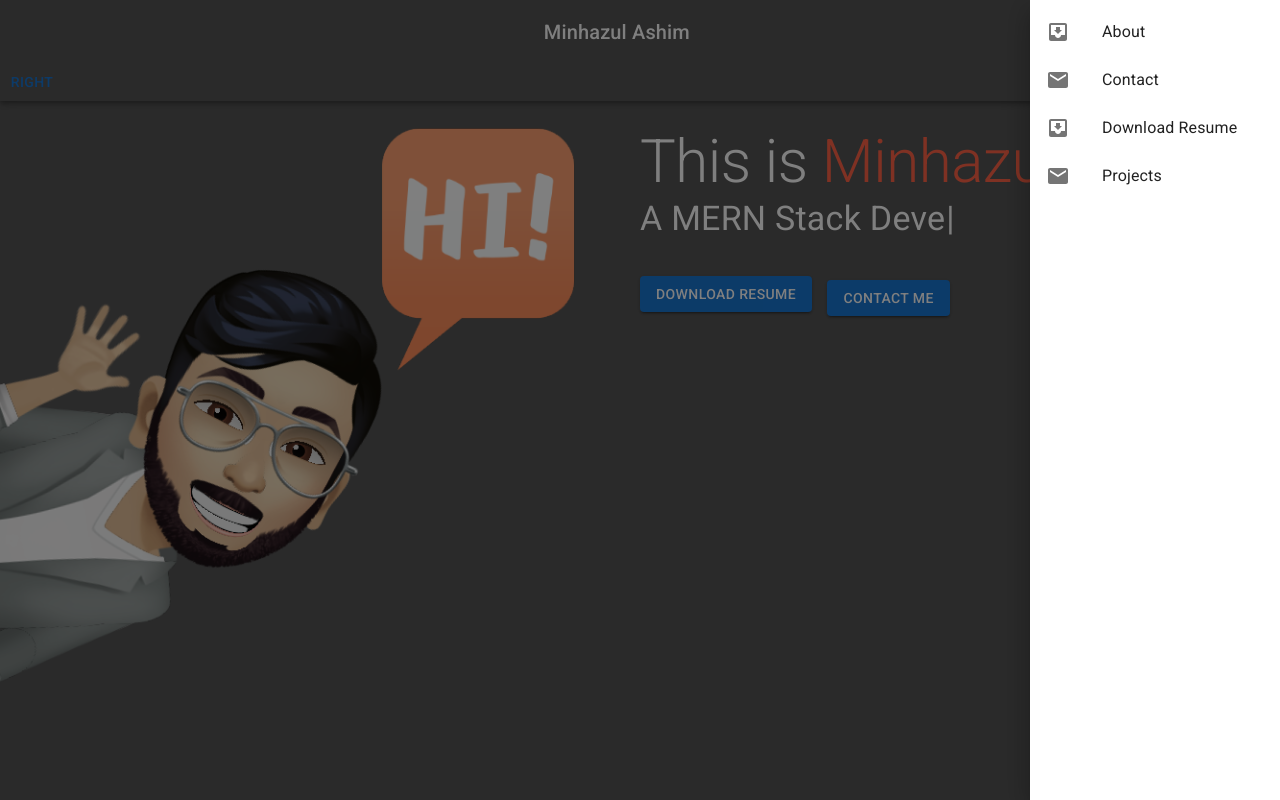
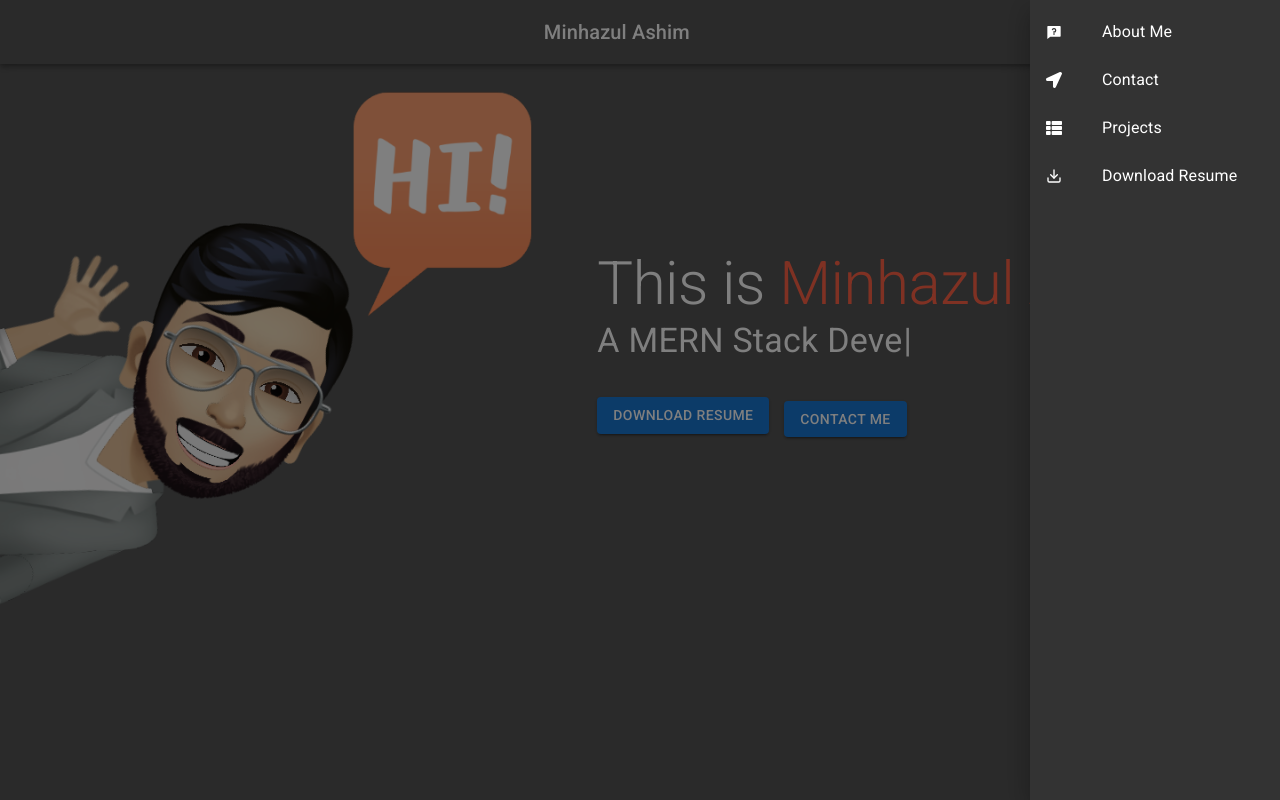
Before and after one commit to minhazul-ashim/minhazul-ashim-clientSide, a React (Create React App) app: page / in a window 1280 px wide. Both pictures are taken after a click on the button "DRAWER". Built offline with nearby package versions, Linux system fonts and the light colour scheme.

Commit message:
banner section almost designed

```diff
--- a/package.json
+++ b/package.json
@@ -13,6 +13,7 @@
     "@testing-library/user-event": "^12.8.3",
     "react": "^17.0.2",
     "react-dom": "^17.0.2",
+    "react-icons": "^4.3.1",
     "react-scripts": "4.0.3",
     "styled-components": "^5.3.3",
     "typed.js": "^2.0.12",
--- a/src/components/Drawer/Drawer.js
+++ b/src/components/Drawer/Drawer.js
@@ -1,25 +1,16 @@
 import * as React from 'react';
 import Box from '@mui/material/Box';
 import Drawer from '@mui/material/Drawer';
-import Button from '@mui/material/Button';
 import List from '@mui/material/List';
-import Divider from '@mui/material/Divider';
 import ListItem from '@mui/material/ListItem';
 import ListItemIcon from '@mui/material/ListItemIcon';
 import ListItemText from '@mui/material/ListItemText';
-import InboxIcon from '@mui/icons-material/MoveToInbox';
-import MailIcon from '@mui/icons-material/Mail';
+import { RiQuestionnaireFill } from 'react-icons/ri'
+import { FaLocationArrow } from 'react-icons/fa'
+import { FaThList } from 'react-icons/fa'
+import { FiDownload } from 'react-icons/fi'
 
 export default function Menu({ toggle, setToggle }) {
-
-    console.log(toggle, setToggle)
-
-    // const [state, setState] = React.useState({
-    //     top: false,
-    //     left: false,
-    //     bottom: false,
-    //     right: false,
-    // });
 
     const toggleDrawer = (anchor, open) => (event) => {
         if (event.type === 'keydown' && (event.key === 'Tab' || event.key === 'Shift')) {
@@ -31,38 +22,51 @@ export default function Menu({ toggle, setToggle }) {
 
     const list = (anchor) => (
         <Box
-            sx={{ width: anchor === 'top' || anchor === 'bottom' ? 'auto' : 250 }}
+            sx={{ width: anchor === 'top' || anchor === 'bottom' ? 'auto' : 250, background: '#333', height: '100vh', color: 'white' }}
             role="presentation"
             onClick={toggleDrawer(anchor, false)}
             onKeyDown={toggleDrawer(anchor, false)}
         >
             <List>
-                {['About', 'Contact', 'Download Resume', 'Projects'].map((text, index) => (
-                    <ListItem button key={text}>
-                        <ListItemIcon>
-                            {index % 2 === 0 ? <InboxIcon /> : <MailIcon />}
+                <ListItem button>
+                    <ListItemIcon sx={{color: 'white'}}>
+                        <RiQuestionnaireFill />
                     </ListItemIcon>
-                        <ListItemText primary={text} />
+                    <ListItemText primary={'About Me'} />
                 </ListItem>
-                ))}
+                <ListItem button>
+                    <ListItemIcon sx={{color: 'white'}}>
+                        <FaLocationArrow />
+                    </ListItemIcon>
+                    <ListItemText primary={'Contact'} />
+                </ListItem>
+                <ListItem button>
+                    <ListItemIcon sx={{color: 'white'}}>
+                        <FaThList />
+                    </ListItemIcon>
+                    <ListItemText primary={'Projects'} />
+                </ListItem>
+                <ListItem button>
+                    <ListItemIcon sx={{color: 'white'}}>
+                        <FiDownload />
+                    </ListItemIcon>
+                    <ListItemText primary={'Download Resume'} />
+                </ListItem>
             </List>
         </Box>
     );
 
     return (
         <div>
-            {['right'].map((anchor) => (
-                <React.Fragment key={anchor}>
-                    <Button onClick={toggleDrawer(anchor, true)}>{anchor}</Button>
+            <React.Fragment key={'right'}>
                 <Drawer
-                        anchor={anchor}
-                        open={toggle[anchor]}
-                        onClose={toggleDrawer(anchor, false)}
+                    anchor={'right'}
+                    open={toggle['right']}
+                    onClose={toggleDrawer('right', false)}
                 >
-                        {list(anchor)}
+                    {list('right')}
                 </Drawer>
             </React.Fragment>
-            ))}
         </div>
     );
 }
--- a/src/pages/Home/Home.js
+++ b/src/pages/Home/Home.js
@@ -3,7 +3,6 @@ import { Box } from '@mui/system';
 import React from 'react';
 import hiavatar from '../../images/hi-avatar.png'
 import Typewriter from 'typewriter-effect';
-import Menu from '../../components/Drawer/Drawer';
 
 const Home = () => {
 
@@ -12,13 +11,13 @@ const Home = () => {
             <>
                 <Grid container>
 
-                    <Grid item xs={12} md={6}>
+                    <Grid item xs={12} md={5}>
                         <Box sx={{ width: '100%' }}>
-                            <img src={hiavatar} style={{ width: '90%' }} alt="" />
+                            <img src={hiavatar} style={{ width: '100%' }} alt="" />
                         </Box>
                     </Grid>
 
-                    <Grid item xs={12} md={6} sx={{ display: 'flex', flexDirection: ' column', justifyContent: 'start' }}>
+                    <Grid item xs={12} md={7} sx={{ display: 'flex', flexDirection: ' column', justifyContent: 'center', p: '5%' }}>
                         <Box>
                             <Typography variant='h2'>
                                 This is <span style={{ color: 'tomato' }}>Minhazul Ashim</span>
```
Also changed, not shown: 1 other file (tests, documents, lock files or other folders). Lines whose indentation alone changed are shown as unchanged.
